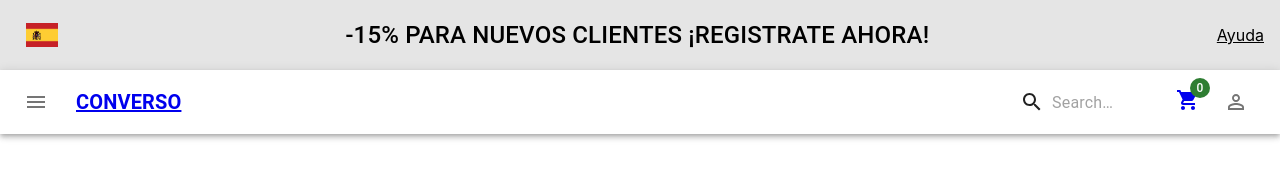
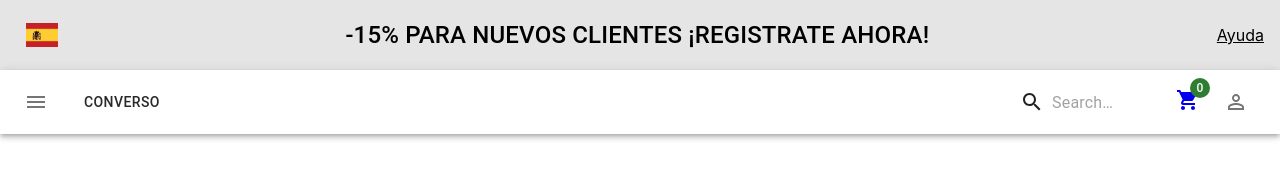
Before and after one commit to monicadefran/ecommerce_converso02, a React (Create React App) app: page / in a window 1280 px wide. Shown: the top 172 px of the page. Built offline with nearby package versions, Linux system fonts and the light colour scheme; grey boxes are pictures that could not be loaded.

Commit message:
Trying to change the Link Style Converso

```diff
--- a/src/Components/NavBar/NavBar.jsx
+++ b/src/Components/NavBar/NavBar.jsx
@@ -17,6 +17,8 @@ import ListItem from '@mui/material/ListItem';
 import ListItemText from '@mui/material/ListItemText';
 import { Link } from "react-router-dom";
 import TotalItems from '../CartContent/TotalItems';
+import { Button } from '@mui/material';
+import { createTheme, ThemeProvider } from '@mui/material/styles';
 
 const drawerWidth = 240;
 
@@ -64,6 +66,17 @@ const StyledInputBase = styled(InputBase)(({ theme }) => ({
   },
 }));
 
+const theme = createTheme({
+  palette: {
+    primary: {
+      main: '#2a2929',
+    },
+    typography: {
+      fontSize: '1.2rem',
+    },
+
+}});
+
 const IconsWrapper = styled('div')(({ theme }) => ({
   display: 'flex',
   alignItems: 'center',
@@ -101,12 +114,15 @@ export default function NavBar() {
             <MenuIcon/>
           </IconButton>
           <Typography
-            variant="h6"
             noWrap
             component="div"
             sx={{ flexGrow: 1, display: { xs: 'none', sm: 'block', fontWeight: 'bold', color:'black' } }}
           >
-            <Link to='/'>CONVERSO</Link>
+            <ThemeProvider theme={theme}>
+            <Button color='primary' varian ='outline' component={Link} to='/'>
+              CONVERSO
+            </Button>
+            </ThemeProvider>
           </Typography>
            {/* Search bar */}
           <Search>
@@ -141,9 +157,8 @@ export default function NavBar() {
       >
         <DrawerContainer>
           <List>
-            <ListItem button>
-            <Link to={"/Products"}><ListItemText primary="Mujer" /></Link>
-
+            <ListItem Button component={Link} to= "/Products" >
+              <ListItemText primary="Mujer" />
             </ListItem>
             <ListItem button>
               <ListItemText primary="Hombre" />
```
